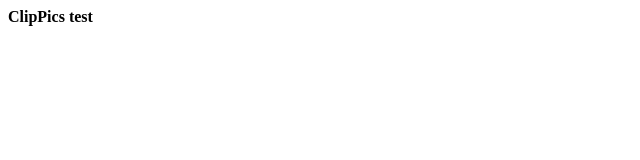
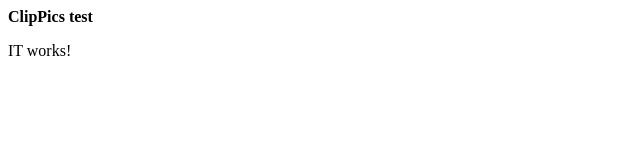
Before and after one commit to thomasmacpherson/clippics, a plain HTML site: page index.html in a window 1280 px wide. Shown: the full height of the page, 0-640 px from the left. Drawn offline with Linux system fonts and the light colour scheme.

Commit message:
Update index.html

```diff
--- a/index.html
+++ b/index.html
@@ -3,5 +3,6 @@
 </head>
 <body>
 <strong>ClipPics test</strong>
+<p>IT works!</p>
 </body>
 </html>
```
